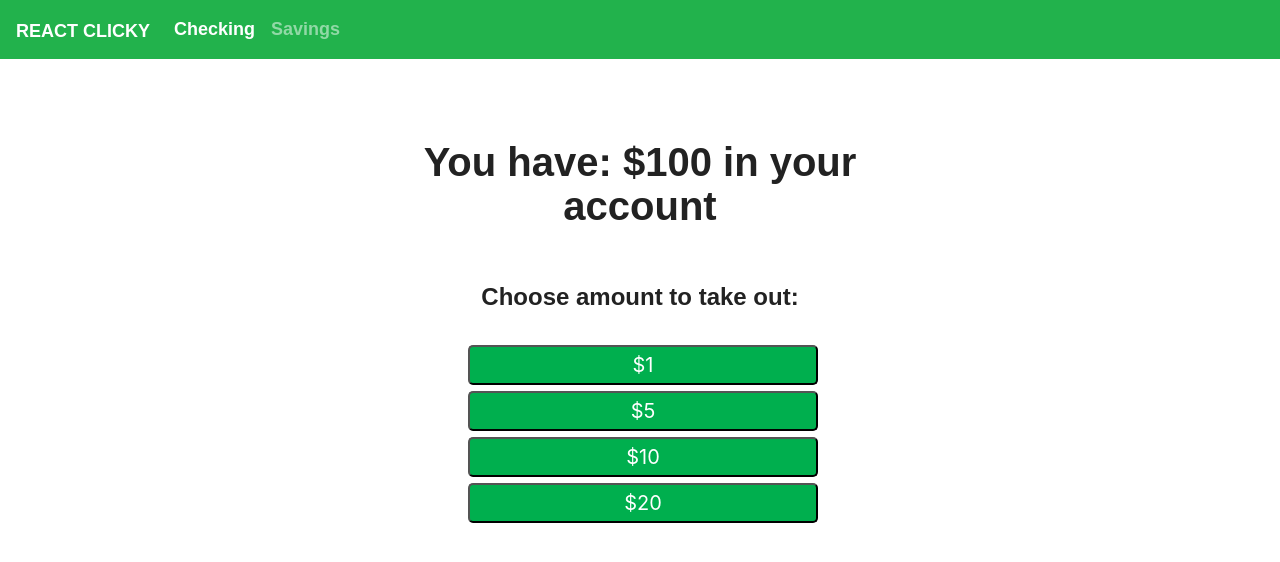
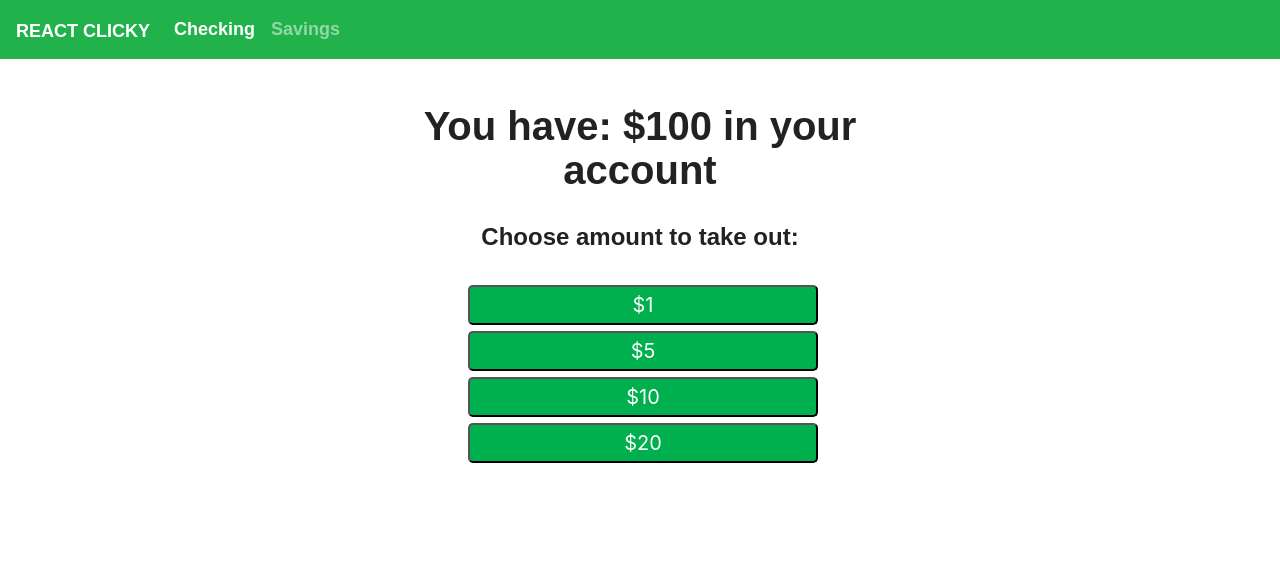
Before and after one commit to makicoding/React-Clicky, a React (Create React App) app: page / in a window 1280 px wide. Shown: the top 562 px of the page. Built offline with nearby package versions, Linux system fonts and the light colour scheme; a web font is replaced by a local one.

Commit message:
Navbar position changed in JSX and Navbar CSS changed to position relative

```diff
--- a/src/components/Navbar/style.css
+++ b/src/components/Navbar/style.css
@@ -7,8 +7,16 @@ nav.navbar.navbar-default {
 
   background-color: #00af4e;    /* Same color as bootstrap bg-success */
 
-  position: fixed;
+  /* Usually I position the navbar fixed */
+  /* position: fixed;
   top: 0px;
 
-  z-index: 2;
+  z-index: 2; */
+
+  /*
+  But for this app, I am positioning it relative
+  so that the page content will move down when the
+  navbar changes to mobile mode
+  */
+  position: relative;
 }
--- a/src/pages/Clicky.js
+++ b/src/pages/Clicky.js
@@ -54,6 +54,9 @@ class App extends React.Component {
   render() {
     return(
       <div>
+
+        <Navbar />
+
         <div className="mainContent">
 
           {/* Put any bootstrap elements into className="container" to set max width to 960px and have it centered on page.
@@ -63,7 +66,6 @@ class App extends React.Component {
             <Row>
               <Col size="col-md-6 offset-md-3">
                 <h1 className="myCounter textCenter"></h1>
-                <br></br>
                 <br></br>
                 <h4 className="textCenter">Choose amount to take out:</h4>
                 <br></br>
@@ -87,7 +89,8 @@ class App extends React.Component {
 
         </div>
 
-        <Navbar />
+        {/* Position of Navbar if the CSS position is fixed: */}
+        {/* <Navbar /> */}
       </div>
     )
   }
--- a/src/pages/Global.css
+++ b/src/pages/Global.css
@@ -2,7 +2,7 @@
     background-color: none;     /* Change background color to see positioning */
 
     position: relative;
-    top: 140px;
+    top: 45px;
 }
 
 .button1 {
```
